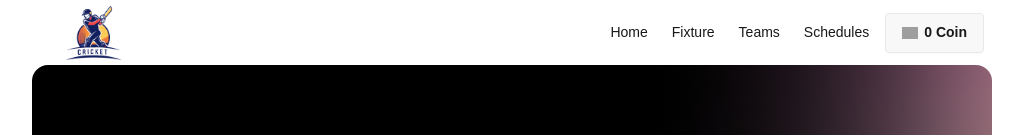
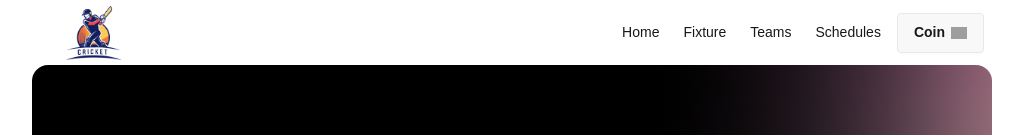
Before and after one commit to ahsankabirr/SixerSquad, a React (Vite) app: page / in a window 1280 px wide. Shown: the top 135 px of the page, without its empty margins (128-1151 px from the left). Built offline with nearby package versions, Linux system fonts and the light colour scheme; grey boxes are pictures that could not be loaded.

Commit message:
Claim Free Credit function add

```diff
--- a/package.json
+++ b/package.json
@@ -13,6 +13,7 @@
     "@tailwindcss/vite": "^4.2.2",
     "react": "^19.2.4",
     "react-dom": "^19.2.4",
+    "react-toastify": "^11.0.5",
     "tailwindcss": "^4.2.2"
   },
   "devDependencies": {
--- a/src/App.jsx
+++ b/src/App.jsx
@@ -1,16 +1,20 @@
 import { useState } from "react";
-import reactLogo from "./assets/react.svg";
-import viteLogo from "./assets/vite.svg";
-import heroImg from "./assets/hero.png";
 import "./App.css";
 import Header from "./components/Header/Header";
+import { ToastContainer, toast } from "react-toastify";
+function App() {
+  const [credit, setCredit] = useState();
 
-function App() {
+  const ClaimFreeCredit = () => {
+    setCredit(500);
+    toast.success("Congratulation 500 Credit Added");
+  };
   return (
     <>
       <div className="w-9/12 mx-auto">
-        <Header></Header>
+        <Header ClaimFreeCredit={ClaimFreeCredit} credit={credit}></Header>
       </div>
+      <ToastContainer position="top-center" autoClose={2000} />
     </>
   );
 }
--- a/src/components/Header/Header.jsx
+++ b/src/components/Header/Header.jsx
@@ -1,11 +1,11 @@
 import Nav from "../Nav/Nav";
 import Hero from "../Hero/Hero";
 
-const Header = () => {
+const Header = ({ClaimFreeCredit,credit}) => {
   return (
     <div>
-      <Nav></Nav>
-      <Hero></Hero>
+      <Nav credit={credit}></Nav>
+      <Hero ClaimFreeCredit={ClaimFreeCredit}></Hero>
     </div>
   );
 };
--- a/src/components/Hero/Hero.jsx
+++ b/src/components/Hero/Hero.jsx
@@ -1,4 +1,4 @@
-const Hero = () => {
+const Hero = ({ ClaimFreeCredit }) => {
   return (
     <div>
       <div
@@ -23,7 +23,10 @@ const Hero = () => {
               Beyond Boundaries Beyond Limits
             </p>
             <span className="">
-              <button className="btn bg-[#E7FE29] border-[#E7FE29]">
+              <button
+                onClick={() => ClaimFreeCredit()}
+                className="btn bg-[#E7FE29] border-[#E7FE29]"
+              >
                 Claim Free Credit
               </button>
             </span>
--- a/src/components/Nav/Nav.jsx
+++ b/src/components/Nav/Nav.jsx
@@ -1,4 +1,4 @@
-const Nav = () => {
+const Nav = ({ credit }) => {
   return (
     <div>
       <div className="navbar bg-base-100 justify-between">
@@ -65,12 +65,12 @@ const Nav = () => {
             </li>
           </ul>
           <a className="btn">
+            {credit} Coin{" "}
             <img
               className="w-4"
               src="https://img.icons8.com/?size=96&id=sPBQkuep9vDA&format=png"
               alt=""
-            />{" "}
-            0 Coin
+            />
           </a>
         </div>
       </div>
```
Also changed, not shown: 1 other file (tests, documents, lock files or other folders).
